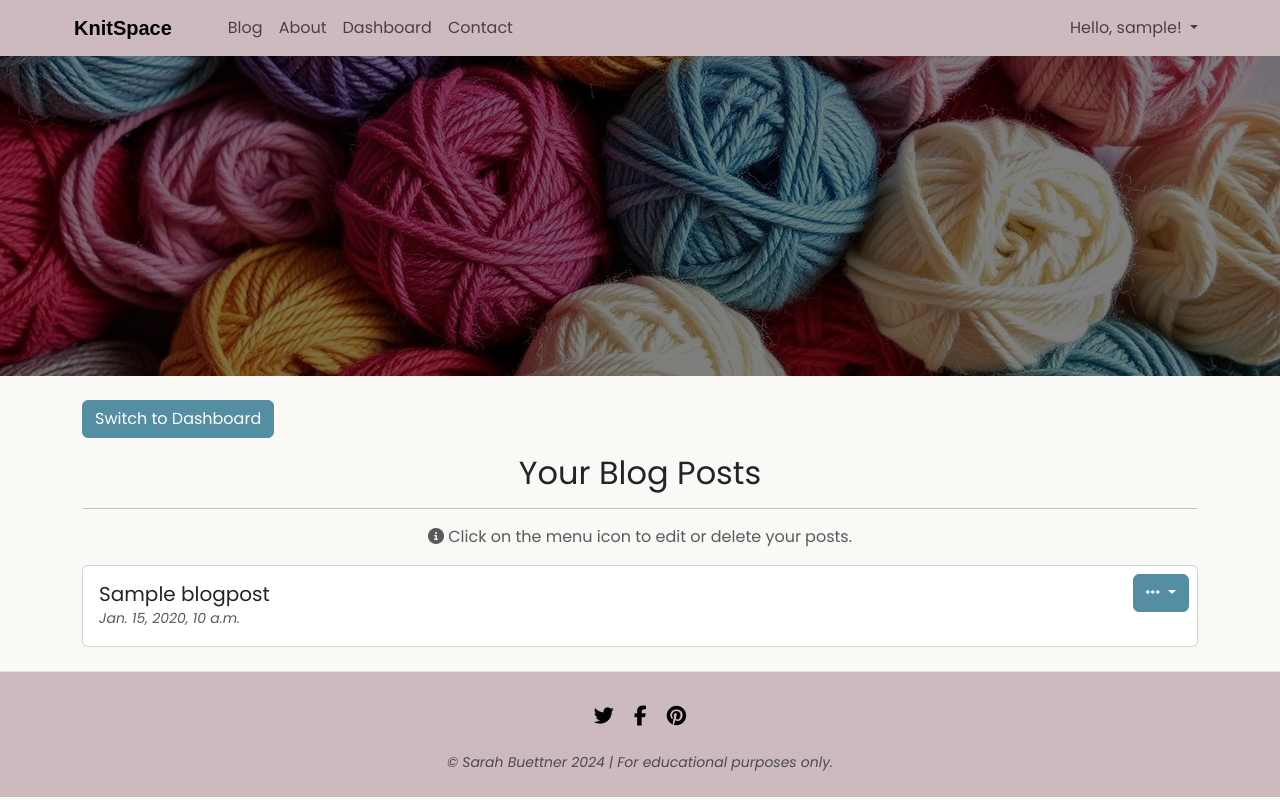
After one commit to Sarah-Bue/knit-space, a Django app: page /my-posts/ in a window 1280 px wide. The commit adds this page. Run offline with Django 4.2, Linux system fonts and the light colour scheme; a user stored in the database is signed in; tables that the repository leaves empty hold one stand-in row (values such as "Sample post"); some libraries are stand-ins or nearby versions; some web fonts are replaced.

Commit message:
feat: add user_blogposts.html to allow users to view their authored posts

```diff
--- a/blog/templates/blog/create_blogpost.html
+++ b/blog/templates/blog/create_blogpost.html
@@ -14,10 +14,10 @@
 
 <div class="container mt-3">
 
-    <!-- Back Button (to previous page) -->
+    <!-- Cancel / Back Button (to previous page) -->
     <div class="row mt-3">
         <div class="col-12">
-            <a href="javascript:history.back()" class="btn btn-secondary mb-3"> &laquo; Return</a>
+            <a href="javascript:history.back()" class="btn btn-secondary mb-3"> Cancel & Return</a>
         </div>
     </div>
 
--- a/blog/templates/blog/edit_blogpost.html
+++ b/blog/templates/blog/edit_blogpost.html
@@ -13,10 +13,10 @@
 {% block content %}
     <div class="container mt-3">
 
-        <!-- Back Button (to previous page) -->
+        <!-- Cancel / Back Button (to previous page) -->
         <div class="row mt-3">
             <div class="col-12">
-                <a href="javascript:history.back()" class="btn btn-secondary mb-3"> &laquo; Return</a>
+                <a href="javascript:history.back()" class="btn btn-secondary mb-3"> Cancel & Return</a>
             </div>
         </div>
 
--- a/blog/templates/blog/index.html
+++ b/blog/templates/blog/index.html
@@ -26,7 +26,7 @@
                                 <!-- Body -->
                                 <div class="card-body">
                                     <h5 class="card-title">{{ blogpost.title }}</h5>
-                                    <p class="card-text"><em>by {{ blogpost.author }} | {{ blogpost.last_modified }}</em></p>
+                                    <p class="card-text"><em>by {{ blogpost.author }} | {{ blogpost.created_on }}</em></p>
                                     <p class="card-text">{{ blogpost.excerpt }}</p>
                                 </div>
                             </div>
--- /dev/null
+++ b/blog/templates/blog/user_blogposts.html
@@ -0,0 +1,83 @@
+<!-- Inherit from base.html -->
+{% extends "base.html" %}
+
+<!-- Load Static Library -->
+{% load static %}
+
+<!-- Start Content Block -->
+{% block content %}
+<div class="container mt-4">
+
+    <!-- Switch to Dashboard Button -->
+    <div class="row mt-3">
+        <div class="col-12">
+            <a href="{% url 'user_dashboard' %}" class="btn btn-secondary mb-3">Switch to Dashboard</a>
+        </div>
+    </div>
+
+    <!-- Header -->
+    <h2 class="post-title text-center">Your Blog Posts</h2>
+    <hr>
+
+    <!-- Instructions (only visible if there are any saved posts) -->
+    {% if authored_posts %}
+        <div class="row">
+            <p class="text-center text-muted"><i class="fa-solid fa-circle-info"></i> Click on the menu icon to edit or delete your posts.</p>
+        </div>
+    {% endif %}
+
+    <div class="row">
+        {% if authored_posts %}
+            {% for post in authored_posts %}
+                <div class="col-12 mb-4">
+                    <div class="card">
+                        <div class="row g-0 align-items-center">
+                            <!-- Post Details -->
+                            <div class="col-md-12">
+                                <!-- Clickable to return to full page post view -->
+                                <div class="card-body">
+                                    <!-- Title -->
+                                    <h5 class="card-title m-0">{{ post.title }}</h5>
+                                    <!-- Date -->
+                                    <p class="card-text"><small class="text-muted"><em>{{ post.created_on }}</em></small></p>
+                                </div>
+                            </div>
+                        </div>
+
+                        <!-- Action Dropdown -->
+                        <div class="dropdown position-absolute top-0 end-0 mt-2 me-2">
+                            <button class="btn btn-secondary dropdown-toggle" type="button" data-bs-toggle="dropdown" aria-expanded="false">
+                                <i class="fa-solid fa-ellipsis"></i>
+                            </button>
+                            <ul class="dropdown-menu">
+                                <li>
+                                    <a href="{% url 'blogpost_detail' slug=post.slug %}" class="dropdown-item">View Post</a>
+                                </li>
+                                <li>
+                                    <a href="{% url 'edit_blogpost' post.id %}" class="dropdown-item">Edit Post</a>
+                                </li>
+                                <li>
+                                    <form action="{% url 'delete_blogpost' post.id %}" method="POST">
+                                        {% csrf_token %}
+                                        <button type="submit" class="dropdown-item">Delete Post</button>
+                                    </form>
+                                </li>
+                            </ul>
+                        </div>
+
+
+
+                    </div>
+                </div>
+            {% endfor %}
+        {% else %}
+            <p class="text-center">
+                You have not authored any blog posts yet.
+                <br>
+                <a href="{% url 'create_blogpost' %}">Start posting now.</a>
+            </p>
+
+        {% endif %}
+    </div>
+</div>
+{% endblock %}
--- a/blog/urls.py
+++ b/blog/urls.py
@@ -22,4 +22,8 @@ urlpatterns = [
 
     # URL for updating a blog post
     path('edit/<int:post_id>/', views.edit_blogpost, name='edit_blogpost'),
+
+    # ExiURL for viewing own posts
+    path('my-posts/', views.user_blogposts, name='user_blogposts'),
+
 ]
--- a/blog/views.py
+++ b/blog/views.py
@@ -16,8 +16,8 @@ class PostList(generic.ListView):
     No login required.
     """
     # Retrieves all BlogPost objects
-    # Ordered in descending order by last_modified
-    queryset = BlogPost.objects.all().order_by('-last_modified')
+    # Ordered in descending order by created_on
+    queryset = BlogPost.objects.all().order_by('-created_on')
     # Template used to render list of blog posts
     template_name = "blog/index.html"
     # Show 9 posts per page
@@ -66,7 +66,10 @@ def save_post(request, post_id):
         )
 
     # Redirect to full-page view of saved blog post
-    return redirect('blogpost_detail', slug=post.slug)
+    return redirect(
+        'blogpost_detail',
+        slug=post.slug
+    )
 
 
 @login_required
@@ -85,11 +88,19 @@ def create_blogpost(request):
             blogpost.slug = slugify(blogpost.title) if blogpost.title else None
             blogpost.save()
             # Redirect to the full-page view of the newly created blog post
-            return redirect('blogpost_detail', slug=blogpost.slug)
+            return redirect(
+                'blogpost_detail',
+                slug=blogpost.slug
+            )
     else:
         form = BlogPostForm()
 
-    return render(request, 'blog/create_blogpost.html', {'form': form})
+    # Render in blog/create_blogpost.html template
+    return render(
+        request,
+        'blog/create_blogpost.html',
+        {'form': form}
+    )
 
 
 def delete_blogpost(request, post_id):
@@ -108,13 +119,15 @@ def delete_blogpost(request, post_id):
         f'"{blogpost.title}" has been deleted.'
     )
 
-    # Redirect the user to their dashboard or home page after deletion
-    return HttpResponseRedirect(reverse('home'))
+    # Redirect the user to home page after deletion
+    return HttpResponseRedirect(
+        reverse('home')
+    )
 
 
 def edit_blogpost(request, post_id):
     """
-    Edit a blog post using a WYSIWYG editor.
+    Edit a blog post.
     This is only available after successful login.
     Only post authors can edit their own posts.
     """
@@ -130,12 +143,34 @@ def edit_blogpost(request, post_id):
                 f'"{blogpost.title}" has been updated.'
             )
             # Redirect to full-page blogpost view after update
-            return redirect('blogpost_detail', slug=blogpost.slug)
+            return redirect(
+                'blogpost_detail',
+                slug=blogpost.slug
+            )
     else:
         form = BlogPostForm(instance=blogpost)
 
+    # Render in blog/edit_blogpost.html template
     return render(
         request,
         'blog/edit_blogpost.html',
-        {'form': form, 'post': blogpost}
+        {'form': form,
+        'blogpost': blogpost}
     )
+
+
+@login_required
+def user_blogposts(request):
+    """
+    Display a list of all blog posts authored by active user.
+    This is only available after successful login.
+    """
+    # Query to retrieve all blog posts authored by active user
+    authored_posts = BlogPost.objects.filter(author=request.user)
+
+    # Render in blog/user_blogposts.html template
+    return render(
+        request,
+        'blog/user_blogposts.html',
+        {'authored_posts': authored_posts}
+    )
--- a/templates/account/login.html
+++ b/templates/account/login.html
@@ -27,7 +27,7 @@
       <div class="card-body">
         <!-- Headers -->
         <h3 class="text-center mb-4">{% trans "Welcome back" %}</h3>
-        <p>
+        <p class="mb-3 text-center">
           <!-- Translation Block -->
           {% blocktrans %}
             Please enter your details to log in.
--- a/templates/base.html
+++ b/templates/base.html
@@ -68,10 +68,12 @@
                     <li class="nav-item">
                         <a class="nav-link {% if request.path == '/about/' %}active{% endif %}" href="{% url 'about' %}">About</a>
                     </li>
-                    <!-- Dashboard -->
+                    <!-- Dashboard (only visible when logged in)-->
+                    {% if user.is_authenticated %}
                     <li class="nav-item">
                         <a class="nav-link {% if request.path == '/dashboard/' %}active{% endif %}" href="{% url 'user_dashboard' %}">Dashboard</a>
                     </li>
+                    {% endif %}
                     <!-- Contact --> <!-- To be Added -->
                     <li class="nav-item">
                         <a class="nav-link" href="#">Contact</a>
@@ -83,7 +85,7 @@
                         <!-- Customized Greeting for logged-in users -->
                         {% if user.is_authenticated %}
                             <a class="nav-link dropdown-toggle" href="#" id="navbarDropdownMenuLink" role="button" data-bs-toggle="dropdown" aria-haspopup="true" aria-expanded="false">
-                                Hello, {{ user.username }}
+                                Hello, {{ user.username }}!
                             </a>
                         <!-- Guest Users see "Account" instead-->
                         {% else %}
@@ -95,8 +97,18 @@
                         <ul class="dropdown-menu frame" aria-labelledby="navbarDropdownMenuLink">
                             <!-- Logged in Users only-->
                             {% if user.is_authenticated %}
-                                <li><a class="dropdown-item" href="{% url 'create_blogpost' %}">Create New Post</a></li>
-                                <li><a class="dropdown-item" href="{% url 'account_logout' %}">Sign Out</a></li>
+                                <li>
+                                    <a class="dropdown-item" href="{% url 'user_dashboard' %}">View Your Dashboard</a>
+                                </li>
+                                <li>
+                                    <a class="dropdown-item" href="{% url 'user_blogposts' %}">View Your Posts</a>
+                                </li>
+                                <li>
+                                    <a class="dropdown-item" href="{% url 'create_blogpost' %}">Create a New Post</a>
+                                </li>
+                                <li>
+                                    <a class="dropdown-item" href="{% url 'account_logout' %}">Sign Out</a>
+                                </li>
                             <!-- Visible to Guest Users -->
                             {% else %}
                                 <li><a class="dropdown-item" href="{% url 'account_login' %}">Sign In</a></li>
```
Also changed, not shown: dashboard/templates/dashboard/dashboard.html (+9 -1 lines), templates/account/logout.html (+50 -30 lines).
